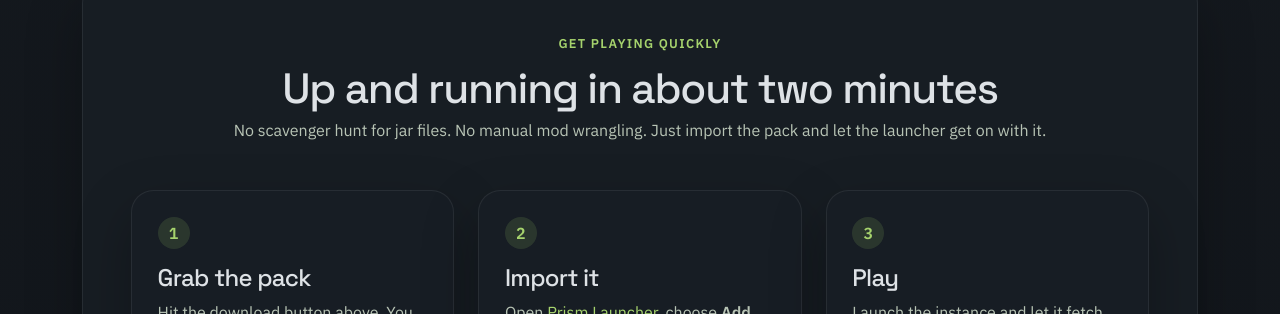
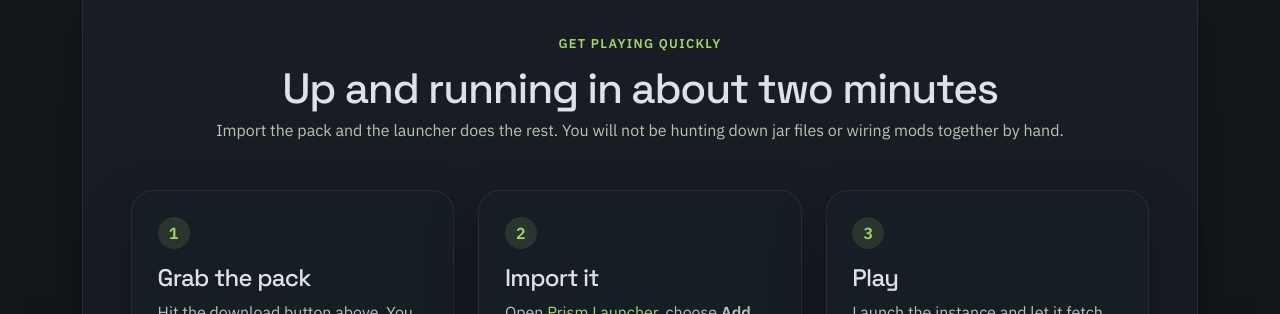
Before and after one commit to rooneyj9005/Thunder-docs, a Jekyll site: the page built from index.md, in a window 1280 px wide and 900 px high, scrolled down 1027 px. Shown: the part 140-454 px from the top of the window. Built offline with Jekyll 4.4.1, drawn with Linux system fonts in a browser that asks for light colours.

```diff
--- a/index.md
+++ b/index.md
@@ -95,7 +95,7 @@ description: Thunder is a Forge modpack for playing with your mates. Tech, magic
       <div class="text-center mb-5">
         <span class="section-eyebrow">Get playing quickly</span>
         <h2 class="section-title mb-2">Up and running in about two minutes</h2>
-        <p class="section-copy mx-auto mb-0">No scavenger hunt for jar files. No manual mod wrangling. Just import the pack and let the launcher get on with it.</p>
+        <p class="section-copy mx-auto mb-0">Import the pack and the launcher does the rest. You will not be hunting down jar files or wiring mods together by hand.</p>
       </div>
       <div class="row g-4">
         <div class="col-md-4">
```
Also changed, not shown: features.md (+1 -1 lines), README.md.
